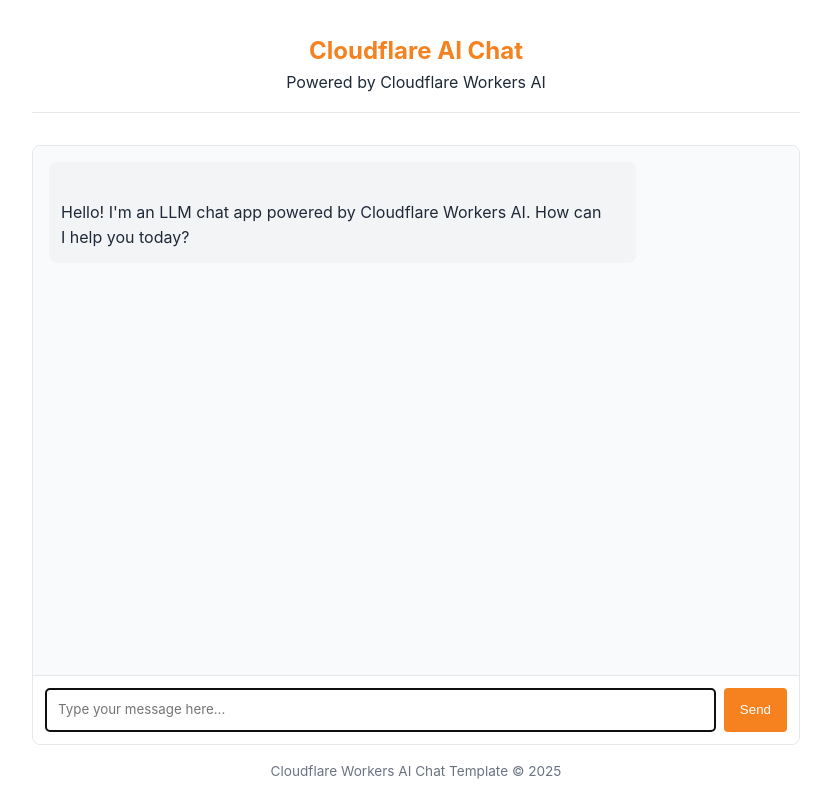
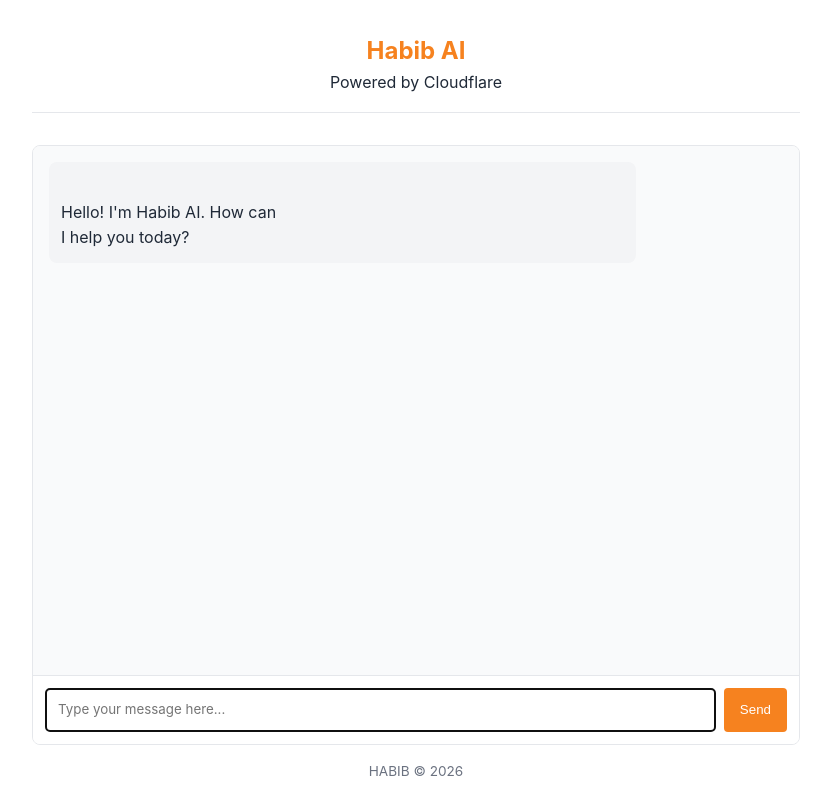
Before and after one commit to s21rp/llm-chat-app, a website: page public/index.html in a window 1280 px wide. Shown: the whole page, without its empty margins (224-1055 px from the left). Drawn offline with Linux system fonts and the light colour scheme.

Commit message:
Update index.html

```diff
--- a/public/index.html
+++ b/public/index.html
@@ -144,15 +144,15 @@
 	</head>
 	<body>
 		<header>
-			<h1>Cloudflare AI Chat</h1>
-			<p>Powered by Cloudflare Workers AI</p>
+			<h1>Habib AI</h1>
+			<p>Powered by Cloudflare</p>
 		</header>
 
 		<div class="chat-container">
 			<div id="chat-messages" class="chat-messages">
 				<div class="message assistant-message">
 					<p>
-						Hello! I'm an LLM chat app powered by Cloudflare Workers AI. How can
+						Hello! I'm Habib AI. How can
 						I help you today?
 					</p>
 				</div>
@@ -174,7 +174,7 @@
 		</div>
 
 		<footer>
-			<p>Cloudflare Workers AI Chat Template &copy; 2025</p>
+			<p>HABIB &copy; 2026</p>
 		</footer>
 
 		<!-- Chat app script -->
```
